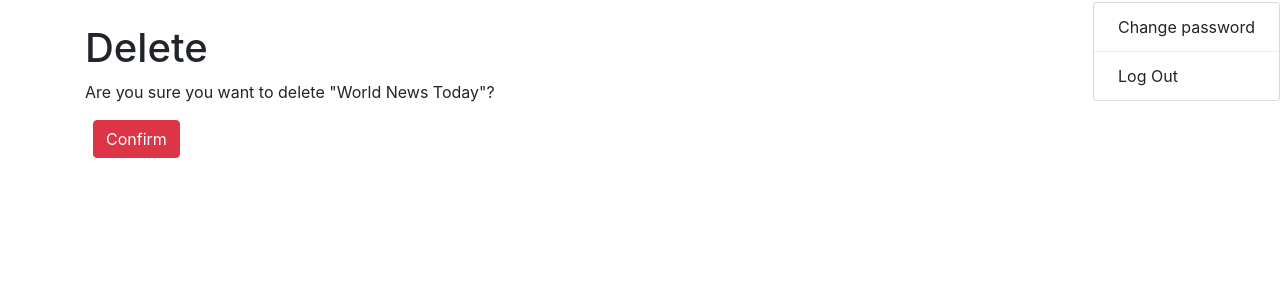
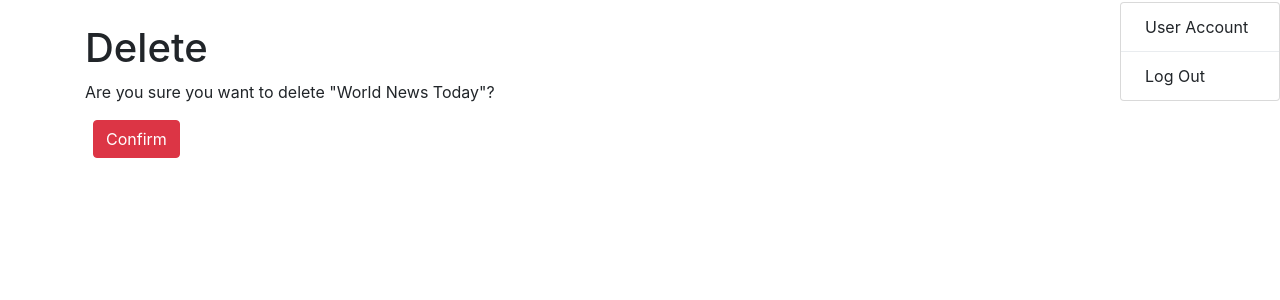
Before and after one commit to sdu-be-22/Uzyn-Qulaq, a Django app: page /articles/3/delete/ in a window 1280 px wide, after a click that opens the changed part. Shown: the part 56-356 px from the top of the page. Run offline with Django 3.2, Linux system fonts and the light colour scheme; a user stored in the database is signed in; data comes from the database, SQL or seed files in the repository; both versions use the stored data as it was after the commit; some libraries are stand-ins or nearby versions.

Commit message:
added UserDetailView, new url for user_detail

```diff
--- a/news/newspaper_project/templates/base.html
+++ b/news/newspaper_project/templates/base.html
@@ -38,7 +38,7 @@
                             {{ user.username }}
                         </a>
                         <div class="dropdown-menu dropdown-menu-right" aria-labelledby="userMenu">
-                            <a class="dropdown-item" href="{% url 'password_change'%}">Change password</a>
+                            <a class="dropdown-item" href="{% url 'user_detail' user.pk %}">User Account</a>
                             <div class="dropdown-divider"></div>
                             <a class="dropdown-item" href="{% url 'logout' %}"> Log Out</a>
                         </div>
--- a/news/newspaper_project/users/urls.py
+++ b/news/newspaper_project/users/urls.py
@@ -1,7 +1,8 @@
 from django.urls import path
 from django.views.generic.base import TemplateView # new
-from .views import SignUpView
+from .views import SignUpView, UserDetailView
 
 urlpatterns = [
     path('signup/', SignUpView.as_view(), name = 'signup'),
+    path('<int:pk>/', UserDetailView.as_view(), name = 'user_detail'),
 ]
```
Also changed, not shown: news/newspaper_project/users/views.py (+8 -2 lines), news/newspaper_project/db.sqlite3.
